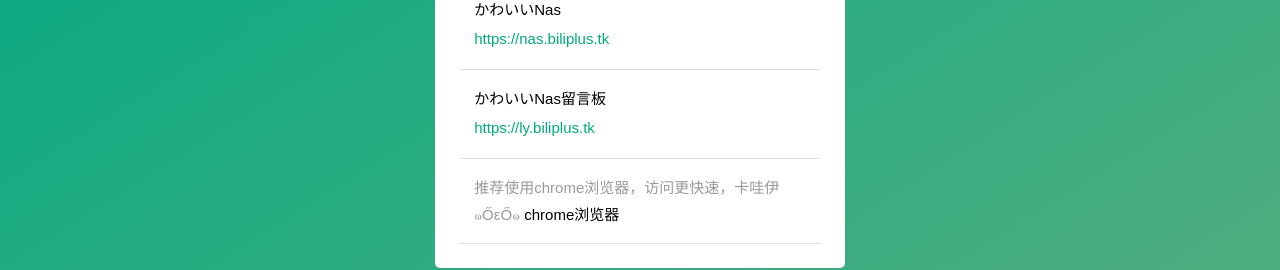
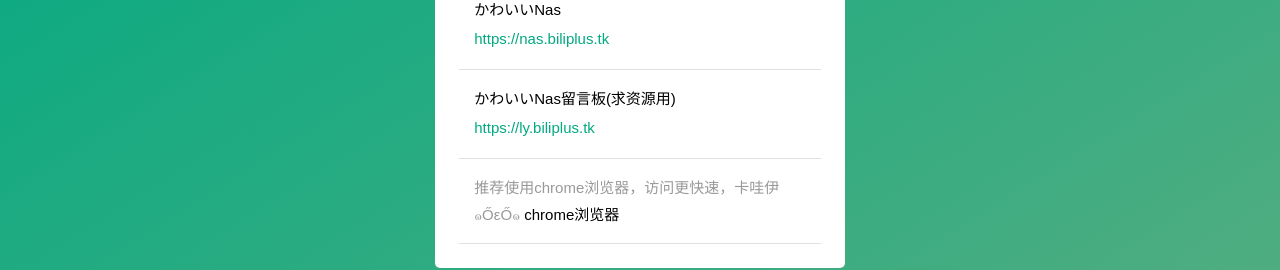
Before and after one commit to CuteNas/CuteNas.github.io, a plain HTML site: page index.html in a window 1280 px wide. Shown: the part 237-507 px from the top of the page. Drawn offline with Linux system fonts and the light colour scheme.

Commit message:
Update index.html

```diff
--- a/index.html
+++ b/index.html
@@ -27,7 +27,7 @@
 
 								</span></span></li>
 							        <li>
-									かわいいNas留言板
+									かわいいNas留言板(求资源用)
 									<a href="https://ly.biliplus.tk" target="_blank"><i>https://ly.biliplus.tk</i></a>
 
 								</span></span></li>
```
